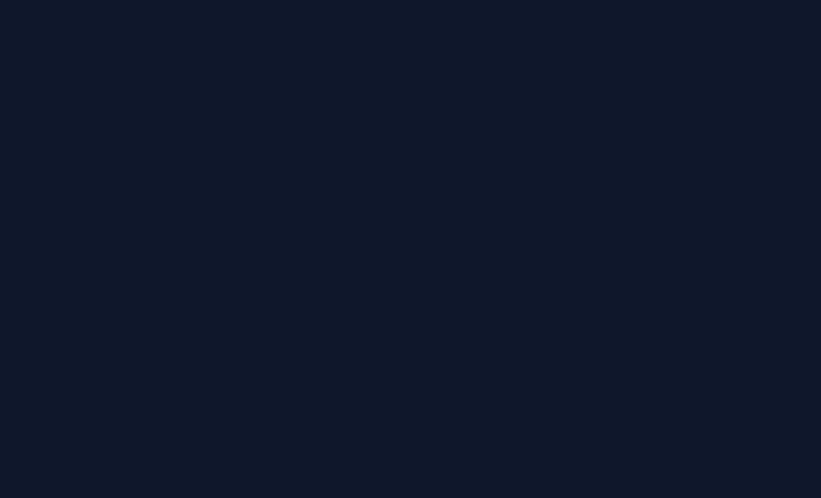
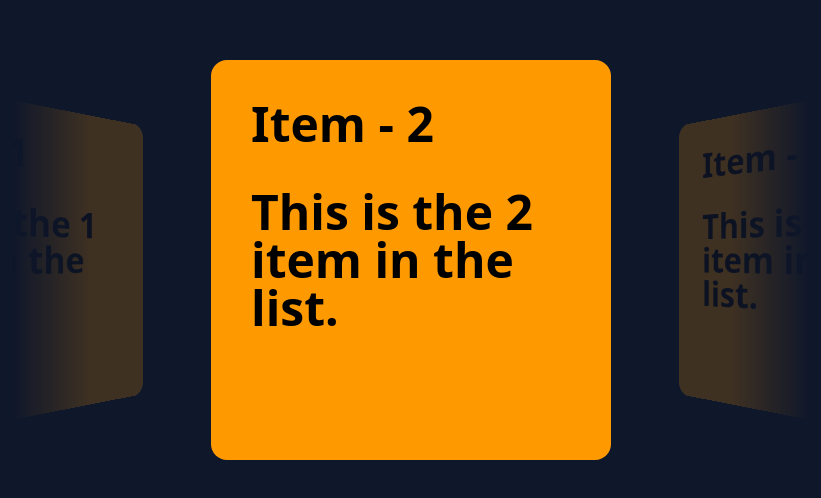
Before and after one commit to ZHENSHUO-ZHAO/ui-stack, a React (Vite) app: page / in a window 1280 px wide. Shown: the part 140-638 px from the top of the page, without its empty margins (229-1050 px from the left). Built offline with nearby package versions, Linux system fonts and the light colour scheme.

Commit message:
Added CarouselItem and carouselContent support for general use.

```diff
--- a/src/App.tsx
+++ b/src/App.tsx
@@ -1,9 +1,15 @@
 import Carousel from "./animations/Carousel";
+import { getContent } from "./animations/carouselContent";
+import { CardItem } from "./animations/CarouselItem";
 
 function App() {
   return (
     <>
-      <Carousel />
+      <Carousel
+        cardWidth={400}
+        CardComponent={CardItem}
+        contentList={getContent()}
+      />
     </>
   );
 }
--- a/src/animations/Carousel.tsx
+++ b/src/animations/Carousel.tsx
@@ -7,33 +7,75 @@ import {
   type PanInfo,
 } from "motion/react";
 import MotionContainer from "./MotionContainer";
-import { useEffect, useRef } from "react";
+import {
+  createContext,
+  useContext,
+  useEffect,
+  useRef,
+  useState,
+  type Dispatch,
+  type RefObject,
+  type SetStateAction,
+} from "react";
 
-const CARD_WIDTH = 100;
-const CARD_GAP = 0;
-const CARD_COUNT = 5;
-const EDGE_RIGHT = 3 * (CARD_WIDTH + CARD_GAP);
-const EDGE_LEFT = -2 * (CARD_WIDTH + CARD_GAP);
-const BASE_X = -2 * (CARD_WIDTH + CARD_GAP);
-const SNAP_SIZE = CARD_WIDTH + CARD_GAP;
+type layoutDataType<T> = {
+  cardWidth: number;
+  cardGap: number;
+  edgeR: number;
+  edgeL: number;
+  baseX: number;
+  snapSize: number;
+  contentList: T[];
+  CardComponent: React.ComponentType<cardItemType<T>>;
+};
 
-export default function Carousel() {
-  const cardsContent = Array.from({ length: 26 }, (_, i) =>
-    String.fromCharCode(65 + i)
-  );
+type cardHolderType = {
+  initialIdex: number;
+  ref: RefObject<Dispatch<SetStateAction<number>> | null>;
+};
+
+export type cardItemType<T> = {
+  content: T;
+};
+
+const cardCount = 5;
+const LayoutContext = createContext<layoutDataType<unknown> | null>(null);
+
+export default function Carousel<T>({
+  cardWidth,
+  cardGap = 0,
+  CardComponent,
+  contentList,
+}: {
+  cardWidth: number;
+  cardGap?: number;
+  CardComponent: React.ComponentType<cardItemType<T>>;
+  contentList: T[];
+}) {
+  const layoutData: layoutDataType<T> = {
+    cardWidth,
+    cardGap,
+    edgeR: 3 * (cardWidth + cardGap),
+    edgeL: -2 * (cardWidth + cardGap),
+    baseX: -2 * (cardWidth + cardGap),
+    snapSize: cardWidth + cardGap,
+    contentList,
+    CardComponent,
+  };
+
   // The 'isDragging' flag is used to solve the 'onDrag' event being dispatched after the 'onDragEnd' event due to native pointer events queueing issues.
   const dragDataRef = useRef<{
     x: number;
     isDragging: boolean;
     scrollTimeout: number | null;
   }>({
-    x: BASE_X,
+    x: layoutData.baseX,
     isDragging: false,
     scrollTimeout: null,
   });
   const inertiaRef = useRef<() => void | null>(null);
   // True physics-driven source of truth
-  const dragX = useMotionValue(BASE_X);
+  const dragX = useMotionValue(layoutData.baseX);
   const containerRef = useRef<HTMLDivElement>(null);
 
   const onDragStart = () => {
@@ -54,7 +96,6 @@ export default function Carousel() {
   const onDrag = (_: MouseEvent | TouchEvent | PointerEvent, info: PanInfo) => {
     if (dragDataRef.current.isDragging) {
       dragX.set(info.offset.x + dragDataRef.current.x);
-      console.log(info.offset.x);
     }
   };
 
@@ -62,7 +103,6 @@ export default function Carousel() {
     // Use inertia to create the slow down animation once the drag stops.
     dragDataRef.current.isDragging = false;
     const velocity = dragX.getVelocity();
-    // console.log(velocity);
 
     if (velocity !== 0) {
       const inertiaControls = animate(dragX, dragX.get() + velocity * 0.2, {
@@ -75,10 +115,12 @@ export default function Carousel() {
       });
       inertiaRef.current = inertiaControls.stop;
       inertiaControls.finished.then(startSnap).then(() => {
+        console.log(`snap done dragX ${dragX.get()}`);
         dragDataRef.current.x = dragX.get();
       });
     } else {
       startSnap().then(() => {
+        console.log(`snap done dragX ${dragX.get()}`);
         dragDataRef.current.x = dragX.get();
       });
     }
@@ -87,12 +129,12 @@ export default function Carousel() {
   const startSnap = () => {
     console.log(
       "snap",
-      Math.round(dragX.get() / SNAP_SIZE) * SNAP_SIZE,
+      Math.round(dragX.get() / layoutData.snapSize) * layoutData.snapSize,
       dragX.get()
     );
     const springControls = animate(
       dragX,
-      Math.round(dragX.get() / SNAP_SIZE) * SNAP_SIZE,
+      Math.round(dragX.get() / layoutData.snapSize) * layoutData.snapSize,
       {
         type: "spring",
         stiffness: 700,
@@ -104,25 +146,17 @@ export default function Carousel() {
     return springControls.finished;
   };
 
-  // const scrollAmountRef = useRef<number>(0);
-
   useEffect(() => {
     if (containerRef.current) {
       const el = containerRef.current;
       const onWheel = (e: WheelEvent) => {
         e.preventDefault();
-        // console.log(e.offsetX, e.deltaX);
-        // console.log(scrollAmountRef.current, e.deltaX);
-        // scrollAmountRef.current -= e.deltaX;
-        // console.log(scrollAmountRef.current);
         if (e.deltaX != 0) {
           const dragData = dragDataRef.current;
           if (!dragData.isDragging) {
             onDragStart();
-            // console.log("start scroll");
           }
           if (dragData.isDragging) {
-            // console.log("on scroll");
             const newPos = dragData.x - e.deltaX;
             dragX.set(newPos);
             dragData.x = newPos;
@@ -131,7 +165,6 @@ export default function Carousel() {
             }
             dragData.scrollTimeout = setTimeout(() => {
               onDragEnd();
-              // console.log("end scroll");
               dragData.scrollTimeout = null;
             }, 200);
           }
@@ -149,78 +182,102 @@ export default function Carousel() {
         ref={containerRef}
         dragConstraints={{ left: 0, right: 0 }}
         drag="x"
-        className={`relative h-[${CARD_WIDTH}px] w-[${
-          CARD_WIDTH * 2
-        }px] bg-sky-900 overflow-hidden flex justify-center`}
+        className="relative overflow-hidden flex justify-center"
         dragMomentum={false}
         dragElastic={0}
         onDragStart={onDragStart}
         onDrag={onDrag}
         onDragEnd={onDragEnd}
+        style={{
+          width: `${cardWidth * 2}px`,
+          height: `${cardWidth}px`,
+          maskImage: `linear-gradient(90deg, #0000, #000 10%, #000 90%, #0000)`,
+        }}
       >
-        <div className={`relative size-[${CARD_WIDTH}px] perspective-[900px]`}>
-          {Array.from({ length: 5 }).map((_, i) => (
-            <Card key={i} content={cardsContent} index={i} dragX={dragX} />
-          ))}
-        </div>
+        <LayoutContext value={layoutData as layoutDataType<unknown>}>
+          <div
+            className="relative perspective-[900px]"
+            style={{ width: `${cardWidth}px`, height: `${cardWidth}px` }}
+          >
+            {Array.from({ length: 5 }).map((_, i) => (
+              <Card key={i} index={i} dragX={dragX} />
+            ))}
+          </div>
+        </LayoutContext>
       </motion.div>
     </MotionContainer>
   );
 }
 
-function Card({
-  content,
-  index,
-  dragX,
-}: {
-  content: string[];
-  index: number;
-  dragX: MotionValue<number>;
-}) {
+function Card({ index, dragX }: { index: number; dragX: MotionValue<number> }) {
+  const layoutContext = useContext(LayoutContext);
+  if (!layoutContext) {
+    throw new Error("Card must be used inside <Carousel>");
+  }
   const lastXRef = useRef<number>(
-    index * (CARD_WIDTH + CARD_GAP) + dragX.get()
+    index * (layoutContext.cardWidth + layoutContext.cardGap) + dragX.get()
   );
+
   const indexRef = useRef<number>(index);
   const cardRef = useRef<HTMLDivElement>(null);
+  const setIndexRef =
+    useRef<React.Dispatch<React.SetStateAction<number>>>(null);
 
   const posX = useTransform(() => {
     const delta = dragX.get() - (dragX.getPrevious() ?? dragX.get());
-    // if (index === 4) {
-    //   console.log(lastXRef.current, dragX.get(), delta);
-    // }
     let newPos = lastXRef.current + delta;
+    console.log(
+      `index ${index}, dragX ${dragX.get()}, delta ${delta}, newPos ${newPos}`
+    );
     let newIndex = indexRef.current;
-    if (newPos < EDGE_LEFT && delta < 0) {
+    if (newPos < layoutContext.edgeL && delta < 0) {
       // When dragging left, teleports leftmost items to the right.
-      newPos = EDGE_RIGHT - (EDGE_LEFT - newPos);
-      newIndex = (indexRef.current + CARD_COUNT) % content.length;
-    } else if (newPos > EDGE_RIGHT && delta > 0) {
+      newPos = layoutContext.edgeR - (layoutContext.edgeL - newPos);
+      newIndex =
+        (indexRef.current + cardCount) % layoutContext.contentList.length;
+    } else if (newPos > layoutContext.edgeR && delta > 0) {
       // When dragging right, teleports leftmost items to the left.
-      newPos = EDGE_LEFT + (newPos - EDGE_RIGHT);
+      newPos = layoutContext.edgeL + (newPos - layoutContext.edgeR);
       newIndex =
-        (indexRef.current - CARD_COUNT + content.length) % content.length;
+        (indexRef.current - cardCount + layoutContext.contentList.length) %
+        layoutContext.contentList.length;
     }
     if (indexRef.current !== newIndex) {
+      setIndexRef.current?.(newIndex);
       indexRef.current = newIndex;
-      if (cardRef.current) {
-        cardRef.current.innerText = content[indexRef.current];
-      }
     }
     lastXRef.current = newPos;
+    if (index === 2) {
+      // console.log(`transform pos ${newPos}, dragX ${dragX.get()}`);
+    }
     return newPos;
   });
 
-  const opacity = useTransform(posX, [-SNAP_SIZE, 0, SNAP_SIZE], [0.7, 1, 0.7]);
-  const rotateY = useTransform(posX, [-SNAP_SIZE, 0, SNAP_SIZE], [60, 0, -60]);
-  const scale = useTransform(posX, [-SNAP_SIZE, 0, SNAP_SIZE], [0.8, 1, 0.8]);
+  const opacity = useTransform(
+    posX,
+    [-layoutContext.snapSize, 0, layoutContext.snapSize],
+    [0.2, 1, 0.2]
+  );
+  const rotateY = useTransform(
+    posX,
+    [-layoutContext.snapSize, 0, layoutContext.snapSize],
+    [60, 0, -60]
+  );
+  const scale = useTransform(
+    posX,
+    [-layoutContext.snapSize, 0, layoutContext.snapSize],
+    [0.8, 1, 0.8]
+  );
 
   return (
     <motion.div
       ref={cardRef}
-      className={`absolute top-0 left-0 size-[${CARD_WIDTH}px] bg-amber-500
+      className="absolute top-0 left-0 bg-amber-500
                  text-2xl font-black flex justify-center items-center
-                 rounded-2xl will-change-transform`}
+                 rounded-2xl will-change-transform"
       style={{
+        width: `${layoutContext.cardWidth}px`,
+        height: `${layoutContext.cardWidth}px`,
         x: posX,
         opacity,
         rotateY,
@@ -228,7 +285,26 @@ function Card({
         scaleY: scale,
       }}
     >
-      {content[indexRef.current]}
+      <CardContentHolder initialIdex={index} ref={setIndexRef} />
     </motion.div>
   );
 }
+
+function CardContentHolder({ initialIdex, ref }: cardHolderType) {
+  const layoutContext = useContext(LayoutContext);
+  if (!layoutContext) {
+    throw new Error("Card must be used inside <Carousel>");
+  }
+
+  const [index, setIndex] = useState<number>(initialIdex);
+
+  useEffect(() => {
+    ref.current = setIndex;
+  }, []);
+
+  return (
+    <>
+      <layoutContext.CardComponent content={layoutContext.contentList[index]} />
+    </>
+  );
+}
--- /dev/null
+++ b/src/animations/CarouselItem.tsx
@@ -0,0 +1,11 @@
+import type { cardContent } from "./carouselContent";
+import type { cardItemType } from "./Carousel";
+
+export function CardItem({ content }: cardItemType<cardContent>) {
+  return (
+    <div className="self-start w-full text-5xl space-y-10 p-10">
+      <h1>{content.title}</h1>
+      <p>{content.desc}</p>
+    </div>
+  );
+}
--- /dev/null
+++ b/src/animations/carouselContent.ts
@@ -0,0 +1,11 @@
+export type cardContent = {
+  title: string;
+  desc: string;
+};
+
+export function getContent(): cardContent[] {
+  return Array.from({ length: 10 }).map((_, i) => ({
+    title: `Item - ${i}`,
+    desc: `This is the ${i} item in the list.`,
+  }));
+}
```
